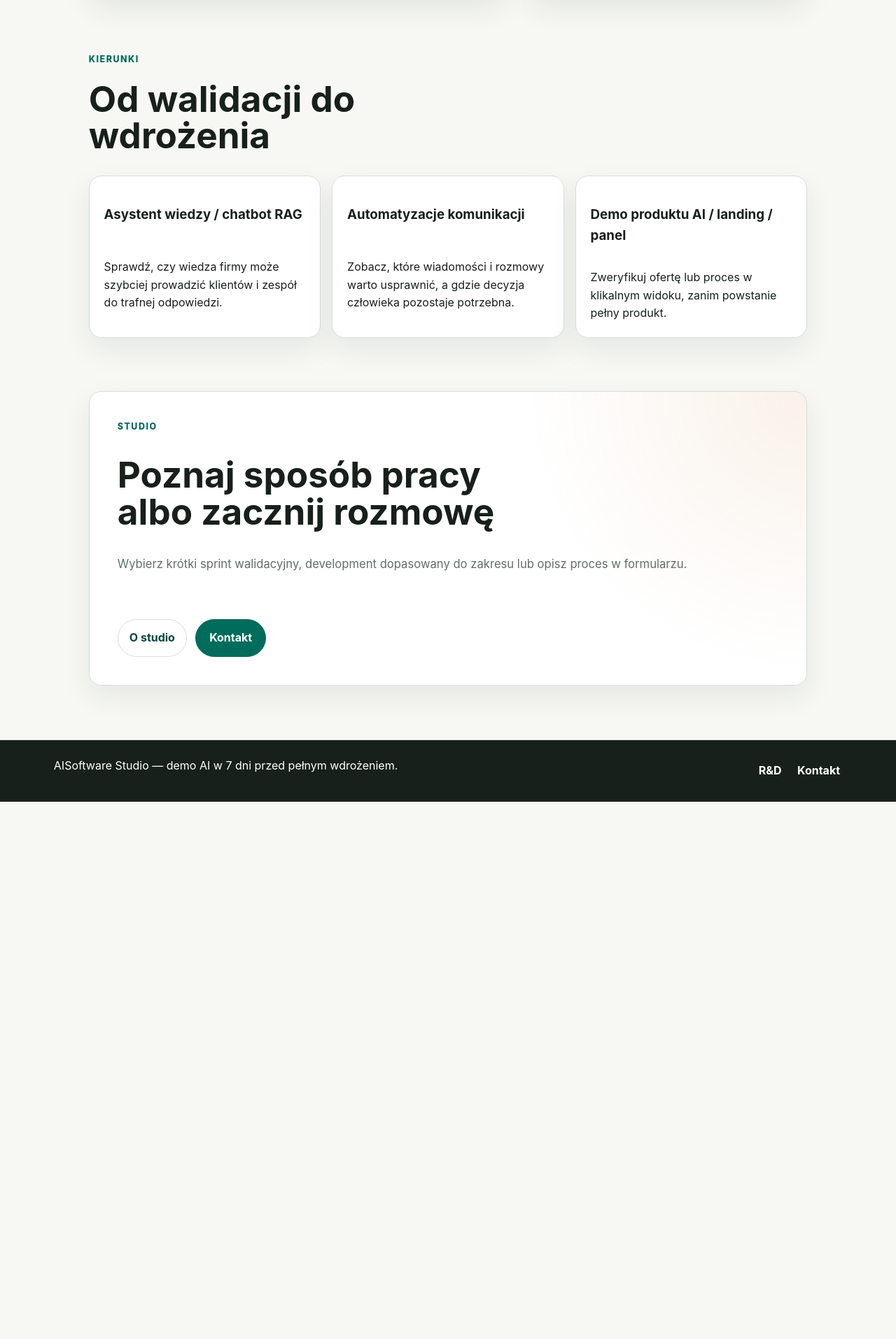
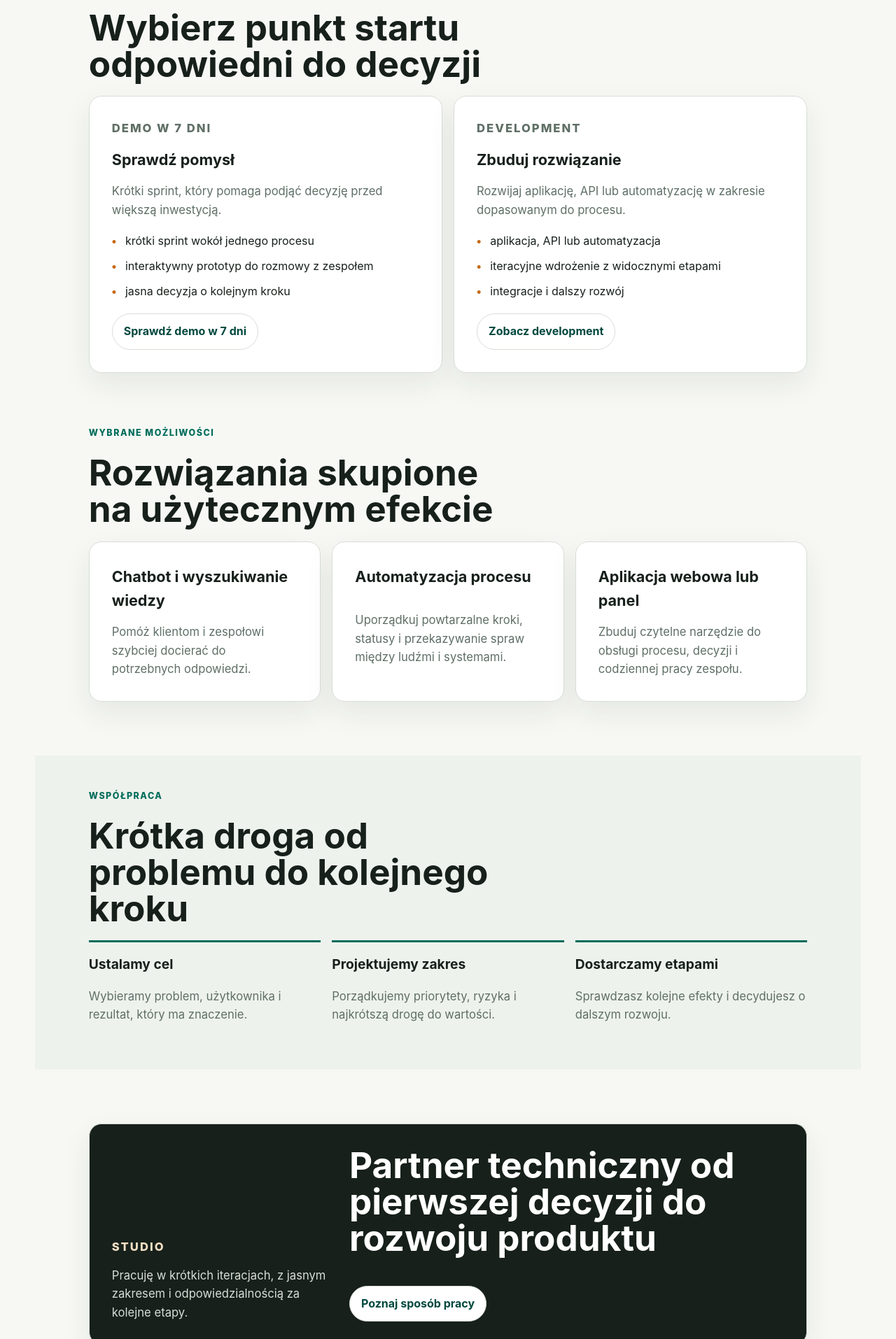
Before and after one commit to piotrbarabasz/ai-software-studio, an Angular app in the folder frontend/: page / in a window 1280 px wide. Shown: the part 786-2700 px from the top of the page at 70% size. Before the commit the page ends 1932 px from the top, so only its background shows below. Built offline with nearby package versions, Linux system fonts and the light colour scheme.

Commit message:
feat(home): clarify demo and development paths

```diff
--- a/frontend/src/app/core/content/site.pl.ts
+++ b/frontend/src/app/core/content/site.pl.ts
@@ -573,7 +573,7 @@ export const siteContent = {
     { label: 'Kontakt', path: '/kontakt' },
   ],
   products,
-  home: {
+  legacyHome: {
     path: '/',
     eyebrow: 'AISoftware Studio',
     title: 'Demo AI w 7 dni — zanim inwestujesz w pełne wdrożenie.',
@@ -697,6 +697,79 @@ export const siteContent = {
       },
     ],
     featuredProducts: products.map((product) => product.path),
+  },
+  home: {
+    path: '/',
+    hero: {
+      eyebrow: 'AISoftware Studio',
+      title: 'Sprawdź pomysł na rozwiązanie AI w 7 dni albo zbuduj je produkcyjnie',
+      lead: 'Tworzę interaktywne dema, aplikacje webowe, API i automatyzacje. Możesz najpierw zweryfikować pomysł w małym zakresie albo od razu zaplanować pełne wdrożenie.',
+      primaryCta: { label: 'Sprawdź demo w 7 dni', path: '/demo-ai' },
+      secondaryCta: { label: 'Zobacz development', path: '/development' },
+    },
+    paths: [
+      {
+        eyebrow: 'Demo w 7 dni',
+        title: 'Sprawdź pomysł',
+        lead: 'Krótki sprint, który pomaga podjąć decyzję przed większą inwestycją.',
+        points: [
+          'krótki sprint wokół jednego procesu',
+          'interaktywny prototyp do rozmowy z zespołem',
+          'jasna decyzja o kolejnym kroku',
+        ],
+        cta: { label: 'Sprawdź demo w 7 dni', path: '/demo-ai' },
+      },
+      {
+        eyebrow: 'Development',
+        title: 'Zbuduj rozwiązanie',
+        lead: 'Rozwijaj aplikację, API lub automatyzację w zakresie dopasowanym do procesu.',
+        points: [
+          'aplikacja, API lub automatyzacja',
+          'iteracyjne wdrożenie z widocznymi etapami',
+          'integracje i dalszy rozwój',
+        ],
+        cta: { label: 'Zobacz development', path: '/development' },
+      },
+    ],
+    capabilities: [
+      {
+        title: 'Chatbot i wyszukiwanie wiedzy',
+        lead: 'Pomóż klientom i zespołowi szybciej docierać do potrzebnych odpowiedzi.',
+      },
+      {
+        title: 'Automatyzacja procesu',
+        lead: 'Uporządkuj powtarzalne kroki, statusy i przekazywanie spraw między ludźmi i systemami.',
+      },
+      {
+        title: 'Aplikacja webowa lub panel',
+        lead: 'Zbuduj czytelne narzędzie do obsługi procesu, decyzji i codziennej pracy zespołu.',
+      },
+    ],
+    process: [
+      {
+        title: 'Ustalamy cel',
+        lead: 'Wybieramy problem, użytkownika i rezultat, który ma znaczenie.',
+      },
+      {
+        title: 'Projektujemy zakres',
+        lead: 'Porządkujemy priorytety, ryzyka i najkrótszą drogę do wartości.',
+      },
+      {
+        title: 'Dostarczamy etapami',
+        lead: 'Sprawdzasz kolejne efekty i decydujesz o dalszym rozwoju.',
+      },
+    ],
+    studioTeaser: {
+      eyebrow: 'Studio',
+      title: 'Partner techniczny od pierwszej decyzji do rozwoju produktu',
+      lead: 'Pracuję w krótkich iteracjach, z jasnym zakresem i odpowiedzialnością za kolejne etapy.',
+      cta: { label: 'Poznaj sposób pracy', path: '/studio' },
+    },
+    closingCta: {
+      title: 'Wybierz ścieżkę, od której warto zacząć',
+      lead: 'Opisz proces lub pomysł. Wspólnie ustalimy, czy lepszy będzie sprint demo czy plan pełnego wdrożenia.',
+      primaryCta: { label: 'Skontaktuj się', path: '/kontakt' },
+    },
   },
   demo: {
     path: '/demo-ai',
--- a/frontend/src/app/features/home/home.component.html
+++ b/frontend/src/app/features/home/home.component.html
@@ -1,45 +1,83 @@
 <div class="home-page">
   <section class="hero section-shell" aria-labelledby="hero-title">
     <div class="hero-copy">
-      <p class="eyebrow">{{ home.eyebrow }}</p>
-      <h1 id="hero-title">{{ home.title }}</h1>
-      <p class="hero-lead">{{ home.subtitle }}</p>
+      <p class="eyebrow">{{ home.hero.eyebrow }}</p>
+      <h1 id="hero-title">{{ home.hero.title }}</h1>
+      <p class="hero-lead">{{ home.hero.lead }}</p>
       <div class="hero-actions" aria-label="Główne akcje">
-        <a class="primary-action" routerLink="/demo-ai">{{ home.primaryCta }}</a>
-        <a class="secondary-action" routerLink="/development">Rozwój aplikacji i automatyzacji</a>
+        <a class="primary-action" [routerLink]="home.hero.primaryCta.path">{{
+          home.hero.primaryCta.label
+        }}</a>
+        <a class="secondary-action" [routerLink]="home.hero.secondaryCta.path">{{
+          home.hero.secondaryCta.label
+        }}</a>
       </div>
     </div>
-    <aside class="hero-panel" aria-label="Rezultat etapu demo">
-      <p class="panel-kicker">Po 7 dniach</p>
-      <h2>Decyzja, nie obietnica gotowego systemu</h2>
-      <p>Otrzymujesz klikalny scenariusz, opis założeń i rekomendację następnego kroku.</p>
-    </aside>
   </section>
 
-  <section class="solutions section-shell" aria-labelledby="offers-title">
+  <section class="paths section-shell" aria-labelledby="paths-title">
     <div class="section-heading">
-      <p class="eyebrow">Kierunki</p>
-      <h2 id="offers-title">Od walidacji do wdrożenia</h2>
+      <p class="eyebrow">Dwie ścieżki</p>
+      <h2 id="paths-title">Wybierz punkt startu odpowiedni do decyzji</h2>
     </div>
-    <div class="solution-grid">
-      <article *ngFor="let group of home.solutionGroups" class="solution-card">
-        <h3>{{ group.title }}</h3>
-        <p>{{ group.lead }}</p>
+    <div class="path-grid">
+      <article *ngFor="let path of home.paths" class="path-card">
+        <p class="card-kicker">{{ path.eyebrow }}</p>
+        <h3>{{ path.title }}</h3>
+        <p>{{ path.lead }}</p>
+        <ul>
+          <li *ngFor="let point of path.points">{{ point }}</li>
+        </ul>
+        <a class="secondary-action" [routerLink]="path.cta.path">{{ path.cta.label }}</a>
       </article>
+    </div>
+  </section>
+
+  <section class="capabilities section-shell" aria-labelledby="capabilities-title">
+    <div class="section-heading">
+      <p class="eyebrow">Wybrane możliwości</p>
+      <h2 id="capabilities-title">Rozwiązania skupione na użytecznym efekcie</h2>
+    </div>
+    <div class="capability-grid">
+      <article *ngFor="let capability of home.capabilities" class="capability-card">
+        <h3>{{ capability.title }}</h3>
+        <p>{{ capability.lead }}</p>
+      </article>
+    </div>
+  </section>
+
+  <section class="process section-shell" aria-labelledby="process-title">
+    <div class="section-heading">
+      <p class="eyebrow">Współpraca</p>
+      <h2 id="process-title">Krótka droga od problemu do kolejnego kroku</h2>
+    </div>
+    <ol class="process-list">
+      <li *ngFor="let step of home.process">
+        <h3>{{ step.title }}</h3>
+        <p>{{ step.lead }}</p>
+      </li>
+    </ol>
+  </section>
+
+  <section class="studio section-shell" aria-labelledby="studio-title">
+    <div class="studio-card">
+      <p class="eyebrow">{{ home.studioTeaser.eyebrow }}</p>
+      <h2 id="studio-title">{{ home.studioTeaser.title }}</h2>
+      <p>{{ home.studioTeaser.lead }}</p>
+      <a class="secondary-action" [routerLink]="home.studioTeaser.cta.path">{{
+        home.studioTeaser.cta.label
+      }}</a>
     </div>
   </section>
 
   <section class="contact section-shell" aria-labelledby="contact-title">
     <div class="contact-card">
-      <p class="eyebrow">Studio</p>
-      <h2 id="contact-title">Poznaj sposób pracy albo zacznij rozmowę</h2>
-      <p class="section-copy">
-        Wybierz krótki sprint walidacyjny, development dopasowany do zakresu lub opisz proces w
-        formularzu.
-      </p>
+      <h2 id="contact-title">{{ home.closingCta.title }}</h2>
+      <p>{{ home.closingCta.lead }}</p>
       <div class="hero-actions">
-        <a class="secondary-action" routerLink="/studio">O studio</a
-        ><a class="primary-action" routerLink="/kontakt">Kontakt</a>
+        <a class="primary-action" [routerLink]="home.closingCta.primaryCta.path">{{
+          home.closingCta.primaryCta.label
+        }}</a>
       </div>
     </div>
   </section>
--- a/frontend/src/app/features/home/home.component.scss
+++ b/frontend/src/app/features/home/home.component.scss
@@ -1,87 +1,49 @@
 :host {
   display: block;
 }
-
 .home-page {
   display: grid;
   gap: clamp(2.5rem, 6vw, 5rem);
-  max-width: 100%;
   padding: clamp(1rem, 2vw, 1.5rem) 0 clamp(3rem, 6vw, 5rem);
 }
-
-.home-page > .section-shell,
 .hero-copy,
-.hero-panel,
-.track-card,
-.solution-card,
-.delivery-card,
-.example-grid article,
-.package-card,
+.path-card,
+.capability-card,
+.studio-card,
 .contact-card {
   min-width: 0;
-}
-
-.hero,
-.tracks,
-.solutions,
-.example,
-.packages,
-.faq,
-.contact {
-  display: grid;
-  gap: clamp(1.25rem, 3vw, 2rem);
-}
-
-.hero {
-  grid-template-columns: minmax(0, 1.2fr) minmax(18rem, 0.8fr);
-  align-items: stretch;
-}
-
-.hero-copy,
-.hero-panel,
-.track-card,
-.solution-card,
-.delivery-card,
-.example-grid article,
-.package-card,
-.contact-card,
-.faq-list details {
   border: 1px solid var(--color-line);
   border-radius: 18px;
   background: var(--color-surface);
   box-shadow: var(--shadow-soft);
 }
-
 .hero-copy {
   padding: clamp(2rem, 4vw, 3.5rem);
   background:
     radial-gradient(circle at top left, rgba(0, 108, 91, 0.1), transparent 42%),
-    linear-gradient(180deg, #ffffff, #fbfaf7);
+    linear-gradient(180deg, #fff, #fbfaf7);
 }
-
 .hero h1 {
-  max-width: 12ch;
+  max-width: 15ch;
   margin: 0;
   font-size: clamp(2.6rem, 6vw, 5.3rem);
   line-height: 0.98;
 }
-
 .hero-lead,
-.section-copy,
-.card-lead,
-.package-card p,
-.faq-list p {
+.path-card p,
+.capability-card p,
+.process-list p,
+.studio-card p,
+.contact-card p {
   color: var(--color-muted);
   font-size: clamp(1rem, 1.3vw, 1.1rem);
 }
-
 .hero-actions {
   display: flex;
   flex-wrap: wrap;
   gap: 0.75rem;
   margin-top: 1.75rem;
 }
-
 .primary-action,
 .secondary-action {
   display: inline-flex;
@@ -92,220 +54,147 @@
   text-align: center;
   text-decoration: none;
 }
-
 .primary-action {
   border: 1px solid var(--color-primary);
   background: var(--color-primary);
-  color: #ffffff;
+  color: #fff;
   padding: 0.85rem 1.2rem;
 }
-
 .secondary-action {
   border: 1px solid var(--color-line);
-  background: #ffffff;
+  background: #fff;
   color: var(--color-primary-strong);
   padding: 0.75rem 1rem;
 }
-
-.primary-action:hover,
-.primary-action:focus-visible {
-  border-color: var(--color-primary-strong);
-  background: var(--color-primary-strong);
+.section-heading {
+  display: grid;
+  gap: 0.5rem;
 }
-
-.hero-highlights,
-.card-list,
-.delivery-card ul,
-.solution-card ul {
+.section-heading h2,
+.studio-card h2,
+.contact-card h2 {
+  max-width: 18ch;
+  margin: 0;
+  font-size: clamp(2rem, 4vw, 3.6rem);
+  line-height: 1.02;
+}
+.path-grid,
+.capability-grid {
   display: grid;
-  gap: 0.7rem;
+  gap: 1rem;
+  margin-top: 1.25rem;
+}
+.path-grid {
+  grid-template-columns: repeat(2, minmax(0, 1fr));
+}
+.capability-grid {
+  grid-template-columns: repeat(3, minmax(0, 1fr));
+}
+.path-card,
+.capability-card,
+.studio-card,
+.contact-card {
+  display: grid;
+  gap: 0.9rem;
+  padding: clamp(1.3rem, 3vw, 2rem);
+}
+.path-card h3,
+.capability-card h3 {
+  margin: 0;
+  font-size: 1.35rem;
+}
+.path-card p,
+.capability-card p,
+.studio-card p,
+.contact-card p {
+  margin: 0;
+}
+.card-kicker {
+  margin: 0;
+  color: var(--color-accent);
+  font-size: 0.78rem;
+  font-weight: 800;
+  letter-spacing: 0.12em;
+  text-transform: uppercase;
+}
+.path-card ul {
+  display: grid;
+  gap: 0.65rem;
   padding: 0;
-  margin: 1.5rem 0 0;
+  margin: 0.25rem 0;
   list-style: none;
 }
-
-.hero-highlights li,
-.card-list li,
-.delivery-card li,
-.solution-card li {
+.path-card li {
   position: relative;
   padding-left: 1.2rem;
 }
-
-.hero-highlights li::before,
-.card-list li::before,
-.delivery-card li::before,
-.solution-card li::before {
+.path-card li::before {
   position: absolute;
   left: 0;
   color: var(--color-accent);
   content: '•';
   font-weight: 900;
 }
-
-.hero-panel {
+.path-card .secondary-action,
+.studio-card .secondary-action {
+  width: fit-content;
+}
+.process {
+  padding-block: clamp(1.5rem, 4vw, 3rem);
+  background: #eef2ec;
+}
+.process-list {
   display: grid;
-  align-content: start;
+  grid-template-columns: repeat(3, minmax(0, 1fr));
   gap: 1rem;
-  padding: clamp(1.5rem, 3vw, 2.5rem);
+  padding: 0;
+  margin: 1.25rem 0 0;
+  list-style: none;
+}
+.process-list li {
+  border-top: 3px solid var(--color-primary);
+  padding-top: 1rem;
+}
+.process-list h3 {
+  margin: 0;
+  font-size: 1.2rem;
+}
+.studio-card {
+  grid-template-columns: minmax(0, 1fr) auto;
+  align-items: end;
   background: #17201b;
-  color: #ffffff;
+  color: #fff;
 }
-
-.hero-panel p,
-.hero-panel h2 {
-  margin: 0;
+.studio-card p {
+  max-width: 60ch;
+  color: #d8ded6;
 }
-
-.hero-panel h2 {
-  max-width: 13ch;
-  font-size: clamp(1.8rem, 3vw, 2.6rem);
-  line-height: 1.05;
+.studio-card .eyebrow {
+  color: var(--color-accent-soft);
 }
-
-.panel-kicker,
-.card-kicker {
-  color: var(--color-accent-soft);
-  font-size: 0.78rem;
-  font-weight: 800;
-  letter-spacing: 0.12em;
-  text-transform: uppercase;
-}
-
-.section-heading {
-  display: grid;
-  gap: 0.5rem;
-}
-
-.section-heading h2,
-.contact-card h2 {
-  max-width: 16ch;
-  margin: 0;
-  font-size: clamp(2rem, 4vw, 3.6rem);
-  line-height: 1.02;
-}
-
-.track-grid,
-.solution-grid,
-.package-grid,
-.example-grid {
-  display: grid;
-  gap: 1rem;
-}
-
-.track-grid {
-  grid-template-columns: repeat(2, minmax(0, 1fr));
-}
-
-.solution-grid,
-.package-grid {
-  grid-template-columns: repeat(3, minmax(0, 1fr));
-}
-
-.example-grid {
-  grid-template-columns: repeat(2, minmax(0, 1fr));
-}
-
-.track-card,
-.solution-card,
-.package-card,
-.example-grid article {
-  display: grid;
-  gap: 0.85rem;
-  padding: 1.3rem;
-}
-
-.track-card p,
-.solution-card p,
-.package-card p,
-.example-grid p,
-.example-grid h3,
-.package-card h3 {
-  margin: 0;
-}
-
-.solution-card ul {
-  margin-top: 0.25rem;
-}
-
-.delivery-card {
-  padding: clamp(1.3rem, 3vw, 2rem);
-  border-left: 4px solid var(--color-primary);
-}
-
-.delivery-card h3,
-.delivery-card p {
-  max-width: 70ch;
-}
-
-.delivery-card p {
-  margin: 1.25rem 0 0;
-  color: var(--color-muted);
-}
-
-.package-card {
-  border-top: 4px solid var(--color-primary);
-}
-
-.faq-list {
-  display: grid;
-  gap: 0.75rem;
-  max-width: 54rem;
-}
-
-.faq-list details {
-  padding: 1rem 1.25rem;
-}
-
-.faq-list summary {
-  color: var(--color-ink);
-  font-weight: 800;
-  cursor: pointer;
-}
-
-.faq-list p {
-  margin: 0.8rem 0 0;
-}
-
 .contact-card {
-  display: grid;
-  gap: 1.25rem;
-  padding: clamp(1.5rem, 4vw, 2.5rem);
   background:
-    radial-gradient(circle at top right, rgba(197, 106, 20, 0.09), transparent 36%),
+    radial-gradient(circle at top right, rgba(197, 106, 20, 0.1), transparent 36%),
     var(--color-surface);
 }
-
-.contact-card .primary-action {
-  width: fit-content;
-}
-
-@media (max-width: 960px) {
-  .hero,
-  .track-grid,
-  .solution-grid,
-  .package-grid,
-  .example-grid {
+@media (max-width: 760px) {
+  .path-grid,
+  .capability-grid,
+  .process-list,
+  .studio-card {
     grid-template-columns: 1fr;
   }
-}
-
-@media (max-width: 720px) {
   .hero-copy,
-  .hero-panel,
-  .track-card,
-  .solution-card,
-  .delivery-card,
-  .example-grid article,
-  .package-card,
-  .contact-card,
-  .faq-list details {
+  .path-card,
+  .capability-card,
+  .studio-card,
+  .contact-card {
     border-radius: 14px;
   }
-
   .hero-actions,
   .hero-actions a,
-  .contact-card .primary-action {
+  .path-card .secondary-action,
+  .studio-card .secondary-action {
     width: 100%;
   }
 }
```
Also changed, not shown: frontend/src/app/core/content/site-content.types.ts (+40 -22 lines), 2 other files (tests, documents, lock files or other folders).
